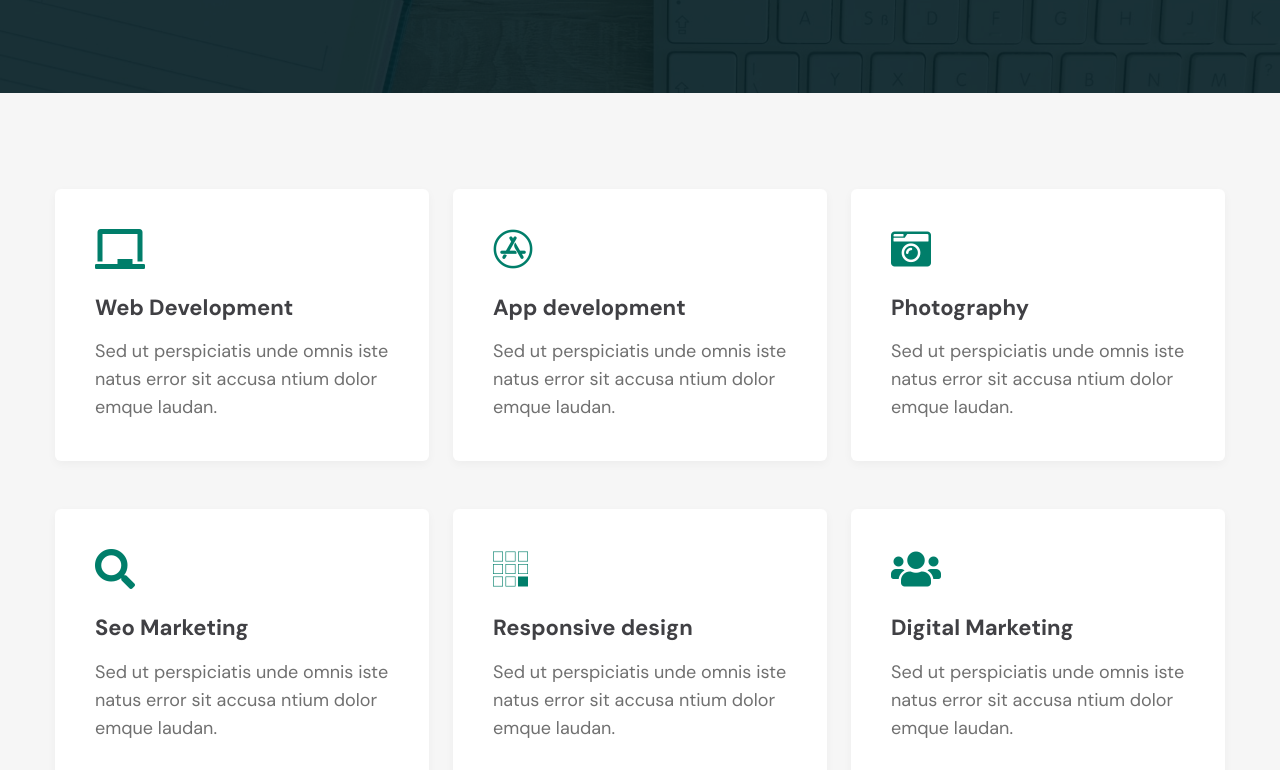
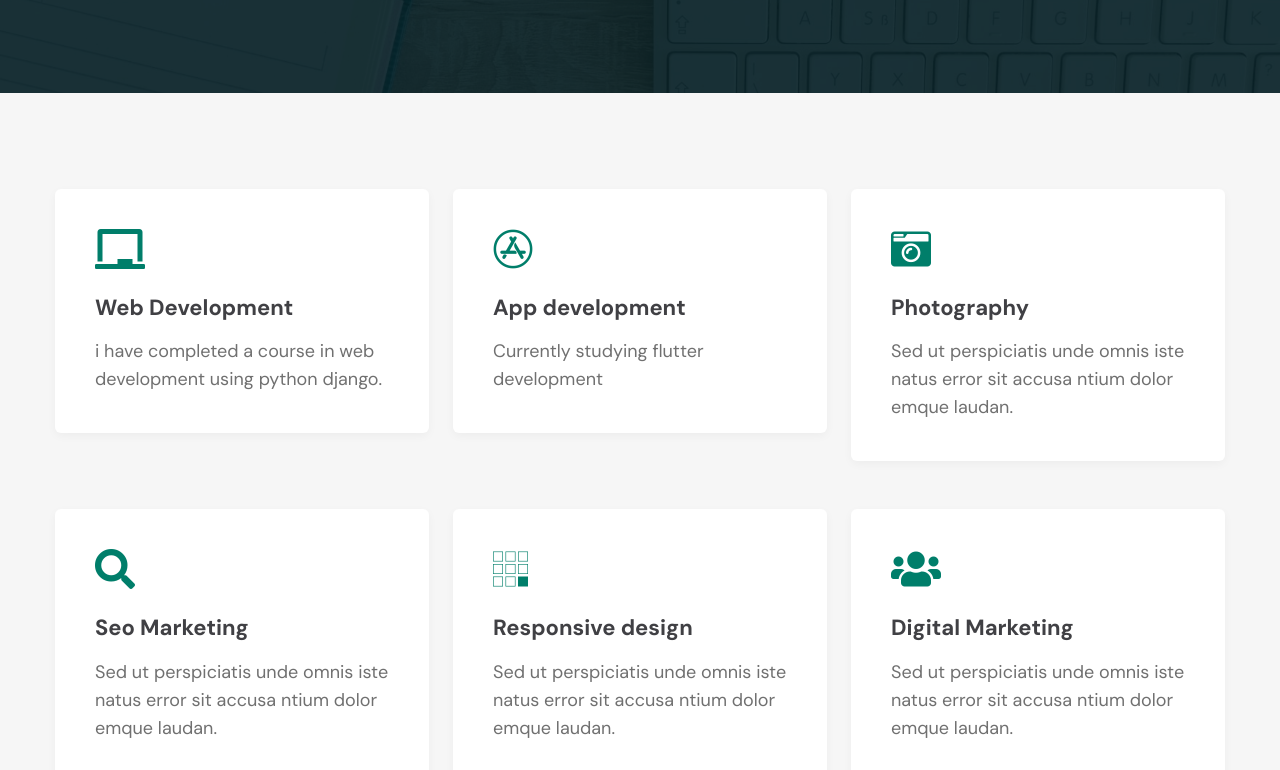
Before and after one commit to Allxnn4124/sample, a plain HTML site: page services.html in a window 1280 px wide. Shown: the part 288-1058 px from the top of the page. Drawn offline with Linux system fonts and the light colour scheme.

Commit message:
Update services.html

```diff
--- a/services.html
+++ b/services.html
@@ -9,7 +9,7 @@ Author URL: http://w3layouts.com
     <!-- Required meta tags -->
     <meta charset="utf-8">
     <meta name="viewport" content="width=device-width, initial-scale=1, shrink-to-fit=no">
-    <title>UI Portfolio - Personal Category Bootstrap Responsive Website Template - Services : W3Layouts</title>
+    <title>Alen Anto</title>
 
     <!-- google-fonts -->
     <link href="//fonts.googleapis.com/css2?family=Dosis:wght@300;400;500;600;800&display=swap" rel="stylesheet">
@@ -31,7 +31,7 @@ Author URL: http://w3layouts.com
         <nav class="navbar navbar-expand-lg stroke">
             <h1>
                 <a class="navbar-brand" href="index.html">
-                    <i class="fab fa-asymmetrik"></i> UI Portfolio
+                    <i class="fab fa-asymmetrik"></i> Alen
                 </a>
             </h1>
             <!-- if logo is image enable this
@@ -134,8 +134,7 @@ Author URL: http://w3layouts.com
                     </div>
                     <div class="about-content">
                         <h5 class="mb-3"><a href="about.html">Web Development</a></h5>
-                        <p>Sed ut perspiciatis unde omnis iste natus error sit accusa ntium dolor emque
-                            laudan.</p>
+                        <p>i have completed a course in web development using python django.</p>
                     </div>
                 </div>
             </div>
@@ -146,8 +145,7 @@ Author URL: http://w3layouts.com
                     </div>
                     <div class="about-content">
                         <h5 class="mb-3"><a href="about.html">App development</a></h5>
-                        <p>Sed ut perspiciatis unde omnis iste natus error sit accusa ntium dolor emque
-                            laudan.</p>
+                        <p>Currently studying flutter development</p>
                     </div>
                 </div>
             </div>
```
